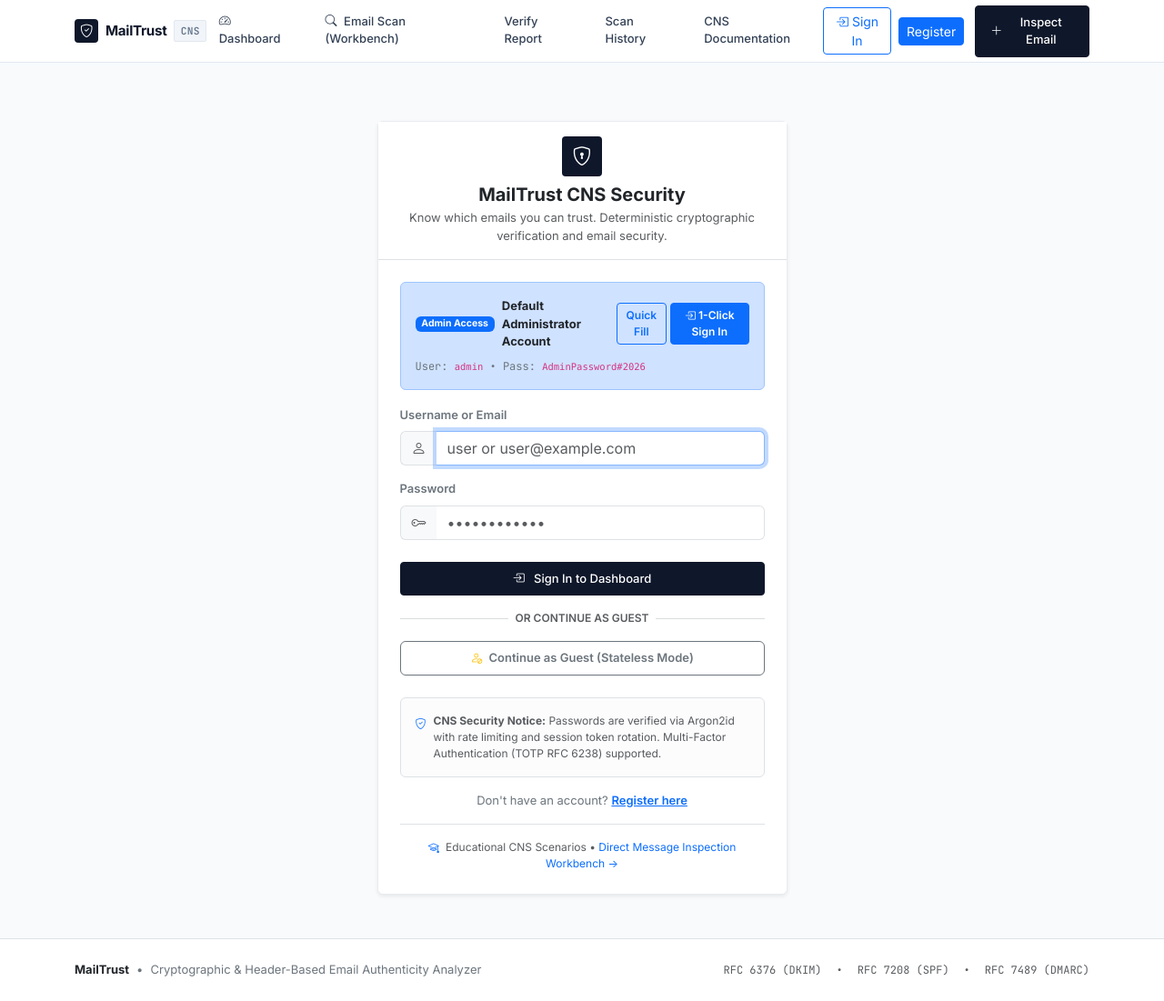
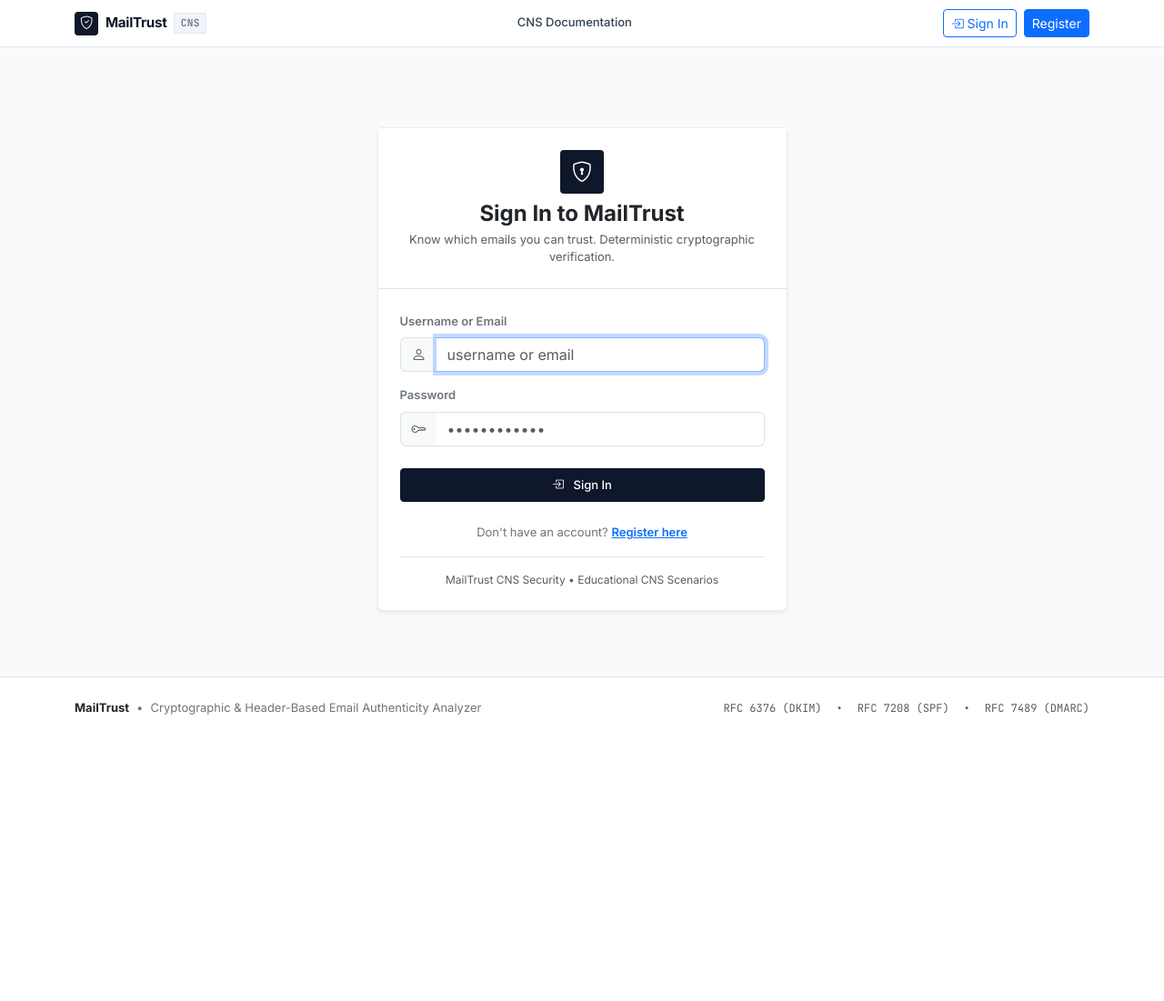
Before and after one commit to PraveenPalkar18/MailTrust-Cryptographic-and-Header-Based-Email-Spoofing-Detection, a Flask app: page /login in a window 1280 px wide. Shown: the whole page at 91% size. After the commit the page ends 786 px from the top, so only its background shows below. Run offline with Flask 3, Linux system fonts and the light colour scheme; data that the repository does not hold is empty; some libraries are stand-ins or nearby versions.

Commit message:
fix(ui/auth): remove test panels from login page, lock down /dashboard and /workbench behind authentication

```diff
--- a/app.py
+++ b/app.py
@@ -307,6 +307,7 @@ def index():
 
 @app.route("/workbench")
 @app.route("/scan")
+@login_required
 def workbench():
     """
     Step 3: Main operation of email scan (Message Inspection Workbench).
@@ -1123,36 +1124,27 @@ def logout():
 
 
 @app.route("/dashboard")
+@login_required
 def user_dashboard():
     """
     Forensic dashboard with role-tailored view:
     - Admin: Redirects to /admin.
     - Normal User: Displays their own email scan history only.
-    - Guest: Stateless dashboard with NO scan history displayed.
+    - Unauthenticated: Blocked by @login_required and redirected to /login.
     """
-    if g.get("current_user") and g.current_user.role == "ADMIN":
+    if g.current_user.role == "ADMIN":
         return redirect(url_for("admin_dashboard"))
 
-    if g.get("current_user"):
-        with get_db() as db:
-            user_scans = db.query(AnalysisRecord).filter_by(user_id=g.current_user.id).order_by(AnalysisRecord.created_at.desc()).all()
-            total_scans = len(user_scans)
-        return render_template(
-            "user_dashboard.html",
-            user=g.current_user,
-            scans=user_scans,
-            total_scans=total_scans,
-            is_guest=False
-        )
-    else:
-        # Unauthenticated GUEST: Stateless mode. Zero history is shown.
-        return render_template(
-            "user_dashboard.html",
-            user=None,
-            scans=[],
-            total_scans=0,
-            is_guest=True
-        )
+    with get_db() as db:
+        user_scans = db.query(AnalysisRecord).filter_by(user_id=g.current_user.id).order_by(AnalysisRecord.created_at.desc()).all()
+        total_scans = len(user_scans)
+    return render_template(
+        "user_dashboard.html",
+        user=g.current_user,
+        scans=user_scans,
+        total_scans=total_scans,
+        is_guest=False
+    )
 
 
 @app.route("/admin/users/<int:user_id>/scans")
--- a/templates/base.html
+++ b/templates/base.html
@@ -36,8 +36,9 @@
 
             <div class="collapse navbar-collapse" id="navbarMain">
                 <ul class="navbar-nav mx-auto mb-2 mb-lg-0 gap-lg-2">
+                    {% if current_user %}
                         <li class="nav-item">
-                        {% if current_user and current_user.role == 'ADMIN' %}
+                            {% if current_user.role == 'ADMIN' %}
                                 <a class="nav-link nav-link-enterprise {% if 'admin' in request.endpoint %}active{% endif %}" href="{{ url_for('admin_dashboard') }}">
                                     <i class="bi bi-shield-lock me-1 text-primary"></i> Admin Dashboard
                                 </a>
@@ -62,6 +63,7 @@
                                 Scan History
                             </a>
                         </li>
+                    {% endif %}
                     <li class="nav-item">
                         <a class="nav-link nav-link-enterprise {% if request.endpoint == 'methodology' %}active{% endif %}" href="{{ url_for('methodology') }}">
                             CNS Documentation
@@ -92,6 +94,9 @@
                                 <li><a class="dropdown-item py-2 text-danger" href="{{ url_for('logout') }}"><i class="bi bi-box-arrow-right me-2"></i>Sign Out</a></li>
                             </ul>
                         </div>
+                        <a href="{{ url_for('workbench') }}" class="btn btn-sm btn-enterprise ms-1">
+                            <i class="bi bi-plus-lg"></i> Inspect Email
+                        </a>
                     {% else %}
                         <a href="{{ url_for('login') }}" class="btn btn-sm btn-outline-primary">
                             <i class="bi bi-box-arrow-in-right"></i> Sign In
@@ -100,9 +105,6 @@
                             Register
                         </a>
                     {% endif %}
-                    <a href="{{ url_for('workbench') }}" class="btn btn-sm btn-enterprise ms-1">
-                        <i class="bi bi-plus-lg"></i> Inspect Email
-                    </a>
                 </div>
             </div>
         </div>
--- a/templates/login.html
+++ b/templates/login.html
@@ -3,38 +3,17 @@
 {% block title %}Sign In — MailTrust CNS Security{% endblock %}
 
 {% block content %}
-<div class="row justify-content-center py-4">
+<div class="row justify-content-center py-5">
     <div class="col-12 col-md-8 col-lg-5">
         <div class="card card-enterprise shadow-sm border-light-subtle">
-            <div class="card-enterprise-header text-center py-3 bg-white border-bottom">
-                <div class="brand-mark mx-auto mb-2" style="width: 44px; height: 44px; font-size: 1.3rem;">
+            <div class="card-enterprise-header text-center py-4 bg-white border-bottom">
+                <div class="brand-mark mx-auto mb-2" style="width: 48px; height: 48px; font-size: 1.4rem;">
                     <i class="bi bi-shield-lock"></i>
                 </div>
-                <h5 class="fw-bold text-dark mb-1">MailTrust CNS Security</h5>
-                <p class="text-muted fs-8 mb-0">Know which emails you can trust. Deterministic cryptographic verification and email security.</p>
+                <h4 class="fw-bold text-dark mb-1">Sign In to MailTrust</h4>
+                <p class="text-muted fs-8 mb-0">Know which emails you can trust. Deterministic cryptographic verification.</p>
             </div>
             <div class="card-body p-4">
-                <!-- Default Admin Quick Access Alert -->
-                <div class="alert alert-primary border-primary-subtle p-3 mb-3">
-                    <div class="d-flex align-items-center justify-content-between mb-2">
-                        <div class="d-flex align-items-center gap-2">
-                            <span class="badge bg-primary">Admin Access</span>
-                            <span class="fs-8 fw-bold text-dark">Default Administrator Account</span>
-                        </div>
-                        <div class="d-flex gap-1">
-                            <button type="button" class="btn btn-sm btn-outline-primary fw-semibold fs-9" onclick="document.getElementById('identifier').value='admin'; document.getElementById('password').value='AdminPassword#2026';">
-                                Quick Fill
-                            </button>
-                            <button type="button" class="btn btn-sm btn-primary fw-semibold fs-9" onclick="document.getElementById('identifier').value='admin'; document.getElementById('password').value='AdminPassword#2026'; document.getElementById('loginForm').submit();">
-                                <i class="bi bi-box-arrow-in-right"></i> 1-Click Sign In
-                            </button>
-                        </div>
-                    </div>
-                    <div class="fs-9 font-monospace text-secondary">
-                        User: <code>admin</code> &bull; Pass: <code>AdminPassword#2026</code>
-                    </div>
-                </div>
-
                 <form method="POST" action="{{ url_for('login') }}" id="loginForm">
                     <input type="hidden" name="csrf_token" value="{{ csrf_token }}">
                     {% if request.args.get('next') %}
@@ -45,7 +24,7 @@
                         <label for="identifier" class="form-label fs-8 fw-semibold text-secondary">Username or Email</label>
                         <div class="input-group">
                             <span class="input-group-text bg-light border-end-0 text-muted"><i class="bi bi-person"></i></span>
-                            <input type="text" class="form-control border-start-0" id="identifier" name="identifier" value="{{ identifier or '' }}" required autofocus placeholder="user or user@example.com">
+                            <input type="text" class="form-control border-start-0" id="identifier" name="identifier" value="{{ identifier or '' }}" required autofocus placeholder="username or email">
                         </div>
                     </div>
 
@@ -61,37 +40,17 @@
 
                     <div class="d-grid mt-4">
                         <button type="submit" class="btn btn-primary btn-enterprise py-2">
-                            <i class="bi bi-box-arrow-in-right me-1"></i> Sign In to Dashboard
+                            <i class="bi bi-box-arrow-in-right me-1"></i> Sign In
                         </button>
                     </div>
                 </form>
 
-                <div class="d-flex align-items-center my-3 text-secondary">
-                    <hr class="flex-grow-1 my-0">
-                    <span class="px-2 fs-9 text-uppercase text-muted fw-semibold">Or continue as guest</span>
-                    <hr class="flex-grow-1 my-0">
-                </div>
-
-                <!-- Guest Mode Button -->
-                <div>
-                    <a href="{{ url_for('user_dashboard') }}" class="btn btn-outline-secondary w-100 py-2 fs-8 fw-semibold">
-                        <i class="bi bi-person-slash me-1 text-warning"></i> Continue as Guest (Stateless Mode)
-                    </a>
-                </div>
-
-                <div class="alert alert-light border mt-4 p-3 fs-9 text-muted d-flex align-items-start gap-2">
-                    <i class="bi bi-shield-check text-primary mt-1"></i>
-                    <div>
-                        <strong>CNS Security Notice:</strong> Passwords are verified via Argon2id with rate limiting and session token rotation. Multi-Factor Authentication (TOTP RFC 6238) supported.
-                    </div>
-                </div>
-
-                <div class="text-center mt-3 fs-8 text-secondary">
+                <div class="text-center mt-4 fs-8 text-secondary">
                     Don't have an account? <a href="{{ url_for('register') }}" class="fw-semibold text-primary">Register here</a>
                 </div>
 
                 <div class="text-center mt-3 pt-3 border-top fs-9 text-muted">
-                    <i class="bi bi-mortarboard me-1 text-primary"></i> Educational CNS Scenarios &bull; <a href="{{ url_for('workbench') }}" class="text-decoration-none">Direct Message Inspection Workbench &rarr;</a>
+                    <span>MailTrust CNS Security &bull; Educational CNS Scenarios</span>
                 </div>
             </div>
         </div>
```
Also changed, not shown: tests/test_roles_and_mongo.py (+6 -9 lines), tests/test_workflow.py (+30 -17 lines). Lines whose indentation alone changed are shown as unchanged.
